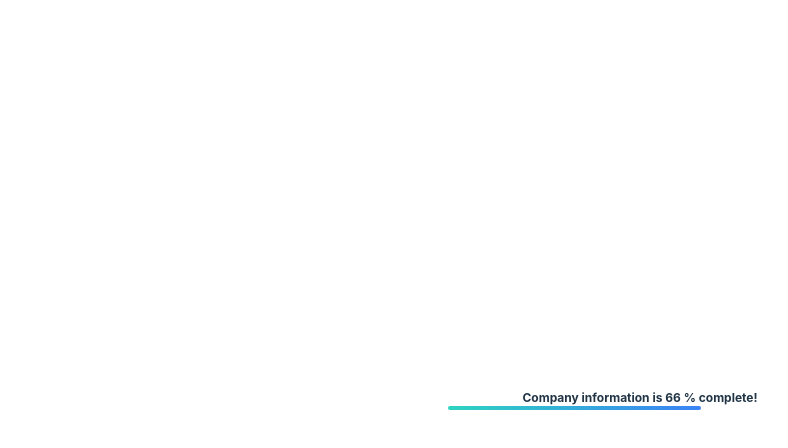
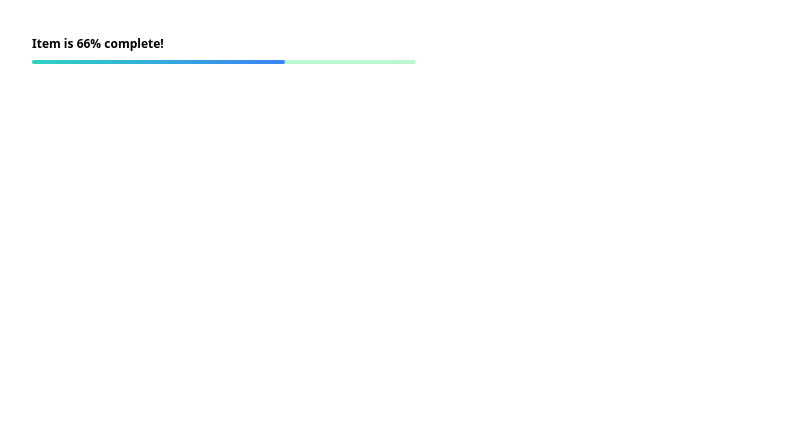
Before and after one commit to JustinePham/widgets, a React (Vite) app: page / in a window 1280 px wide. Shown: the top 448 px of the page, without its empty margins (0-788 px from the left). Built offline with nearby package versions, Linux system fonts and the light colour scheme.

Commit message:
feature:  update the bargraph

```diff
--- a/src/components/bargraph.tsx
+++ b/src/components/bargraph.tsx
@@ -10,14 +10,14 @@ const BarGraph: React.FC<{ data: any }> = ({ data }) => {
 
   return (
     <div className="w-full ">
-      <div className="w-full flex flex-col pt-1 pb-1">
+      <div className="w-full flex flex-col pt-1 pb-1 gap-2 items-start">
         <label className="text-xs font-bold">
-          Company information is {Math.floor(getPct(data))} % complete!
+          Item is {Math.floor(getPct(data))}% complete!
         </label>
-        <span
-          className="h-1 bg-gradient-to-r from-teal-400 to-blue-500 rounded-md pl-2 pr-2"
-          style={{ width: Math.floor(getPct(data)) + '%' }}
-        ></span>
+        <div className="rounded-md h-1 bg-green-200  inline-flex w-full">
+        <span className="h-1 bg-gradient-to-r from-teal-400 to-blue-500 rounded-md "
+          style={{ width: Math.floor(getPct(data)) + '%' }}></span>
+        </div>
       </div>
     </div>
   );
--- a/src/index.css
+++ b/src/index.css
@@ -2,7 +2,7 @@
 @tailwind base;
 @tailwind components;
 @tailwind utilities;
-
+/*
 :root {
   font-family: Inter, system-ui, Avenir, Helvetica, Arial, sans-serif;
   line-height: 1.5;
@@ -70,4 +70,4 @@ button:focus-visible {
   button {
     background-color: #f9f9f9;
   }
-}
+} */
--- a/src/output.css
+++ b/src/output.css
@@ -558,6 +558,10 @@ video {
   display: flex;
 }
 
+.inline-flex {
+  display: inline-flex;
+}
+
 .h-1 {
   height: 0.25rem;
 }
@@ -574,8 +578,26 @@ video {
   flex-direction: column;
 }
 
+.items-start {
+  align-items: flex-start;
+}
+
+.gap-2 {
+  gap: 0.5rem;
+}
+
 .rounded-md {
   border-radius: 0.375rem;
+}
+
+.bg-green-100 {
+  --tw-bg-opacity: 1;
+  background-color: rgb(220 252 231 / var(--tw-bg-opacity, 1));
+}
+
+.bg-green-200 {
+  --tw-bg-opacity: 1;
+  background-color: rgb(187 247 208 / var(--tw-bg-opacity, 1));
 }
 
 .bg-gradient-to-r {
@@ -621,13 +643,16 @@ video {
   filter: var(--tw-blur) var(--tw-brightness) var(--tw-contrast) var(--tw-grayscale) var(--tw-hue-rotate) var(--tw-invert) var(--tw-saturate) var(--tw-sepia) var(--tw-drop-shadow);
 }
 
+/*
 :root {
   font-family: Inter, system-ui, Avenir, Helvetica, Arial, sans-serif;
   line-height: 1.5;
   font-weight: 400;
+
   color-scheme: light dark;
   color: rgba(255, 255, 255, 0.87);
   background-color: #242424;
+
   font-synthesis: none;
   text-rendering: optimizeLegibility;
   -webkit-font-smoothing: antialiased;
@@ -639,7 +664,6 @@ a {
   color: #646cff;
   text-decoration: inherit;
 }
-
 a:hover {
   color: #535bf2;
 }
@@ -668,11 +692,9 @@ button {
   cursor: pointer;
   transition: border-color 0.25s;
 }
-
 button:hover {
   border-color: #646cff;
 }
-
 button:focus,
 button:focus-visible {
   outline: 4px auto -webkit-focus-ring-color;
@@ -683,12 +705,10 @@ button:focus-visible {
     color: #213547;
     background-color: #ffffff;
   }
-
   a:hover {
     color: #747bff;
   }
-
   button {
     background-color: #f9f9f9;
   }
-}
+} */
```
